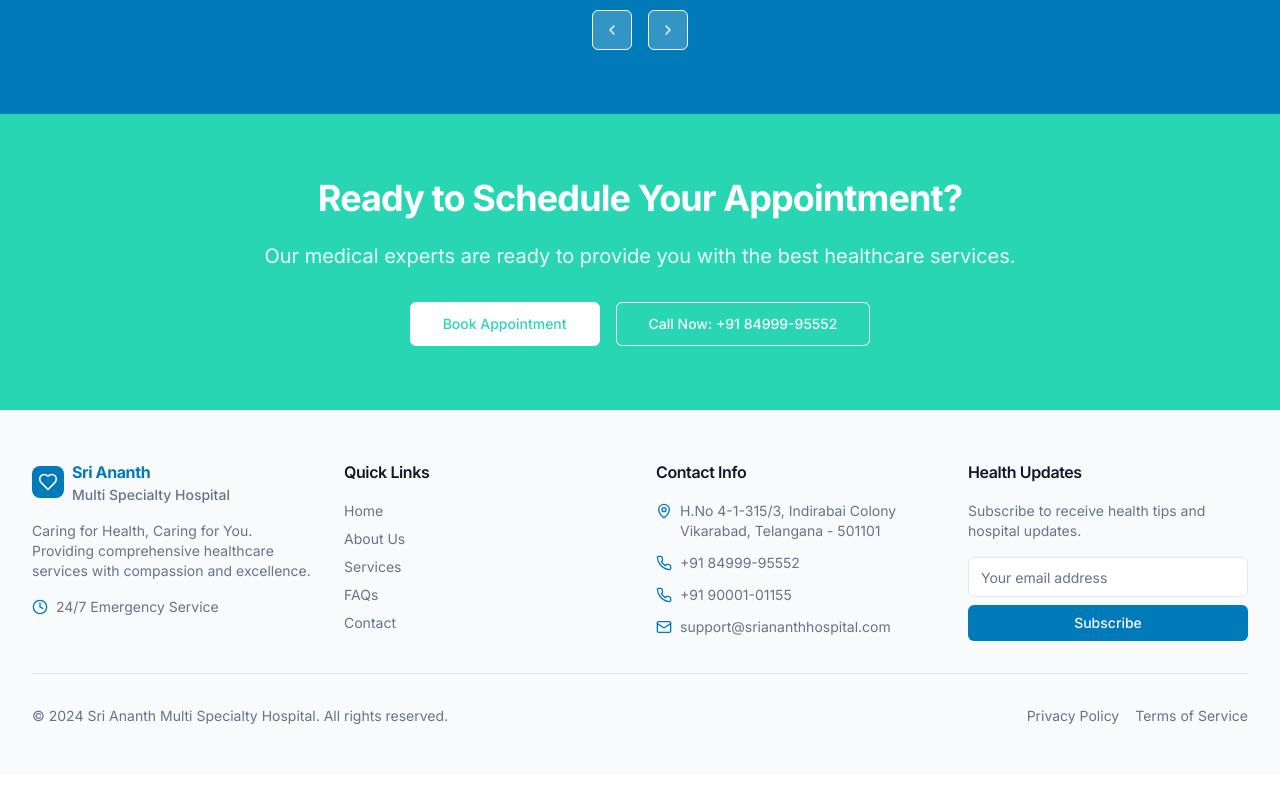
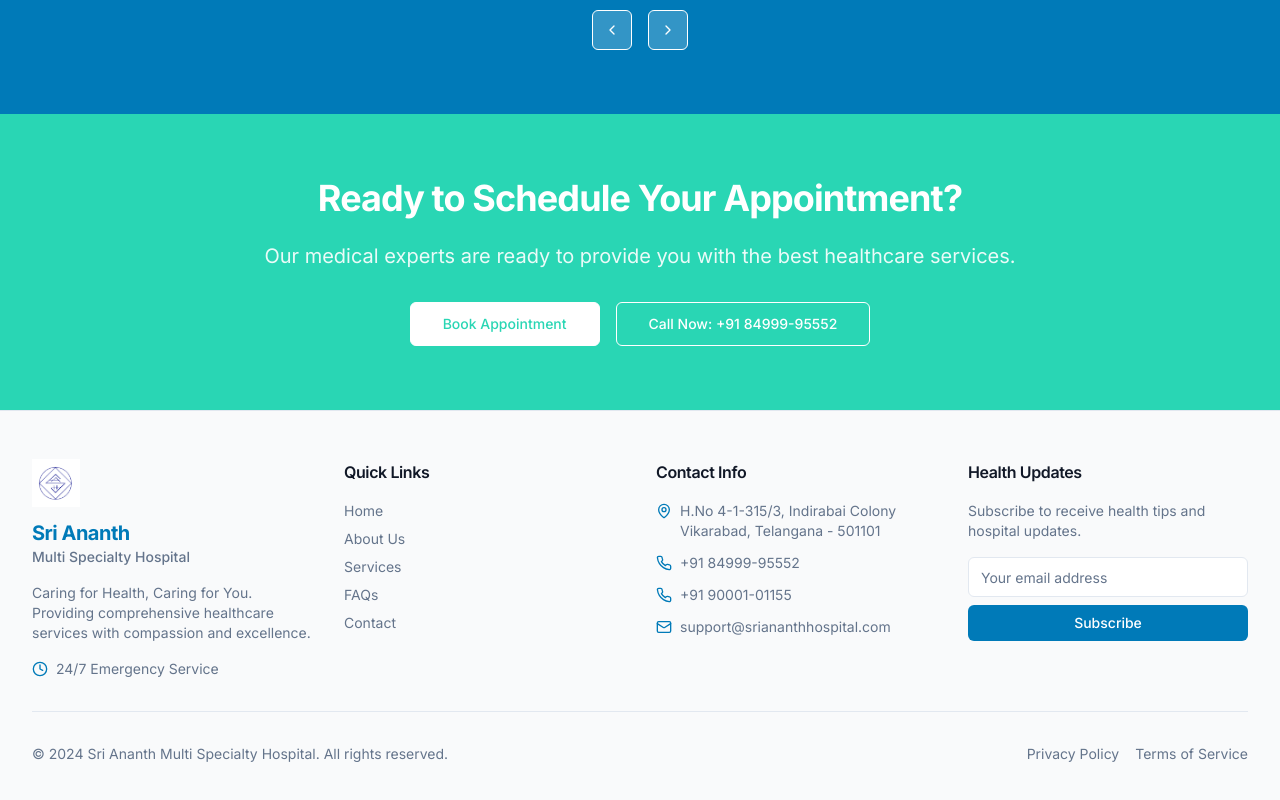
Before and after one commit to Masthan008/sri-ananth-hospital, a React (Vite) app: page / in a window 1280 px wide. Shown: the part 3993-4793 px from the top of the page. Before the commit the page ends 4767 px from the top, so only its background shows below. Built offline with nearby package versions, Linux system fonts and the light colour scheme.

Commit message:
Add: Hospital logo to footer with improved layout

```diff
--- a/src/components/Footer.tsx
+++ b/src/components/Footer.tsx
@@ -9,12 +9,16 @@ const Footer = () => {
         <div className="grid grid-cols-1 md:grid-cols-2 lg:grid-cols-4 gap-8">
           {/* Hospital Info */}
           <div className="space-y-4">
-            <div className="flex items-center space-x-2">
-              <div className="flex items-center justify-center w-8 h-8 bg-primary rounded-lg">
-                <Heart className="w-5 h-5 text-primary-foreground" />
+            <div className="flex flex-col items-start space-y-3">
+              <div className="flex items-center space-x-2">
+                <img
+                  src="/assets/images/logo.png"
+                  alt="Sri Ananth Multi Specialty Hospital"
+                  className="h-12 w-auto"
+                />
               </div>
               <div>
-                <h3 className="font-bold text-primary">Sri Ananth</h3>
+                <h3 className="text-xl font-bold text-primary">Sri Ananth</h3>
                 <p className="text-sm text-muted-foreground font-medium">Multi Specialty Hospital</p>
               </div>
             </div>
```
